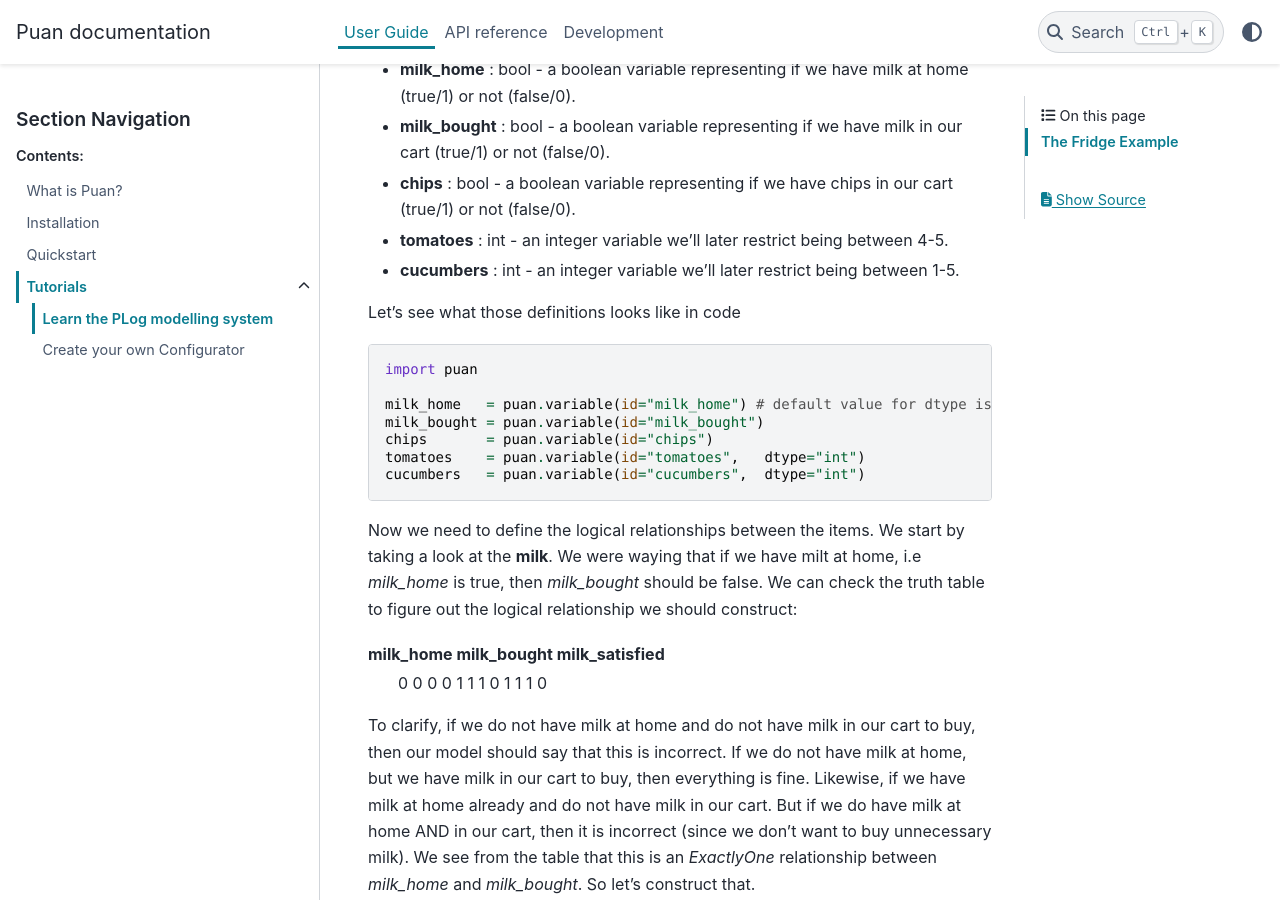
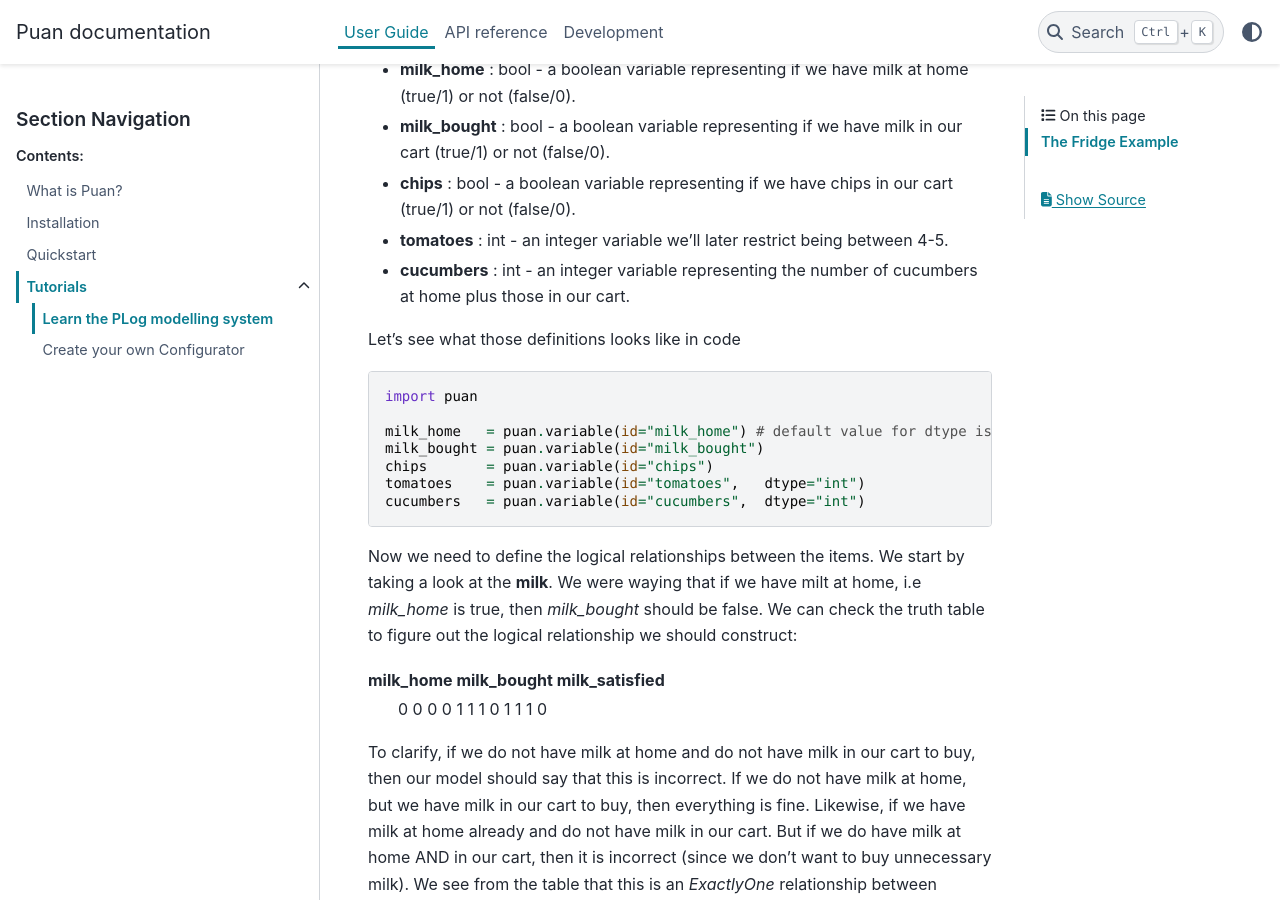
Before and after one commit to ourstudio-se/puan-python, a Sphinx documentation site: the page built from docs/source/guide/tutorials/plog-model.rst, in a window 1280 px wide and 900 px high, scrolled down 735 px. Built offline with Sphinx 7.4.7 and the PyData theme 0.15.4, drawn with Linux system fonts in a browser that asks for light colours.

Commit message:
Update docs/source/guide/tutorials/plog-model.rst
Co-authored-by: ourmoa <100134345+ourmoa@users.noreply.github.com>

```diff
--- a/docs/source/guide/tutorials/plog-model.rst
+++ b/docs/source/guide/tutorials/plog-model.rst
@@ -24,7 +24,7 @@ To model this, we need first to recognize our variables and their type (boolean
 - **milk_bought**   : bool   - a boolean variable representing if we have milk in our cart (true/1) or not (false/0).
 - **chips**         : bool   - a boolean variable representing if we have chips in our cart (true/1) or not (false/0).
 - **tomatoes**      : int    - an integer variable we'll later restrict being between 4-5.
-- **cucumbers**     : int    - an integer variable we'll later restrict being between 1-5.
+- **cucumbers**     : int    -  an integer variable representing the number of cucumbers at home plus those in our cart.
 
 Let's see what those definitions looks like in code
 
```
